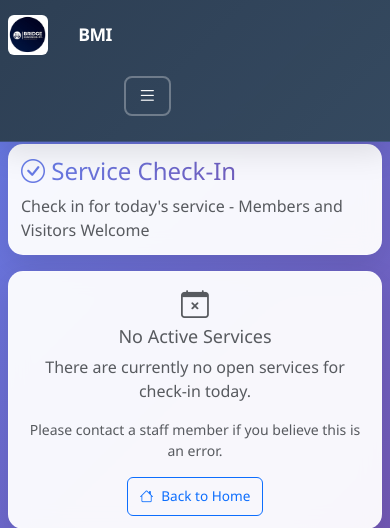
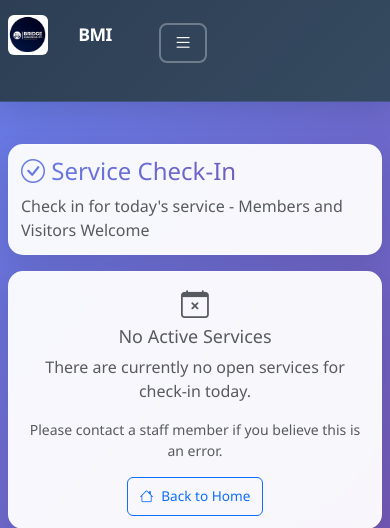
Before and after one commit to EricBaidoo/Attendance_System, a PHP site: page /pages/checkin/index.php in a window 390 px wide. Shown: the top 528 px of the page. Run offline with PHP 8.4, Linux system fonts and the light colour scheme; data comes from the database, SQL or seed files in the repository.

Commit message:
style: Enhance mobile navbar layout with improved column distribution and spacing

```diff
--- a/assets/css/header.css
+++ b/assets/css/header.css
@@ -121,16 +121,19 @@ body {
     border-radius: 0.5rem;
     padding: 0.5rem 0.75rem;
     transition: all 0.3s ease;
+    background: transparent;
 }
 
 .navbar-toggler:hover {
     border-color: rgba(255, 255, 255, 0.6);
     background: rgba(255, 255, 255, 0.1);
+    transform: scale(1.05);
 }
 
 .navbar-toggler:focus {
     box-shadow: 0 0 0 0.125rem rgba(102, 126, 234, 0.3);
     border-color: rgba(102, 126, 234, 0.5);
+    outline: none;
 }
 
 .navbar-toggler i {
--- a/includes/header.php
+++ b/includes/header.php
@@ -54,7 +54,7 @@ if ($levels_up == 0) {
         <div class="container-fluid">
             <div class="row w-100 align-items-center">
                 <!-- Brand Section -->
-                <div class="col-lg-4 col-md-6">
+                <div class="col-lg-4 col-md-6 col-4">
                     <a class="navbar-brand" href="<?php echo $relative_path; ?>index.php">
                         <img src="<?php echo $relative_path; ?>assets/css/image/bmi logo.png" alt="BMI Logo" style="height: 40px; width: auto; margin-right: 10px; border-radius: 6px;">
                         <span>BMI ATTENDANCE</span>
@@ -62,12 +62,15 @@ if ($levels_up == 0) {
                 </div>
 
                 <!-- Mobile Toggle -->
-                <div class="col-6 d-lg-none text-end">
+                <div class="col-4 d-lg-none text-center">
                     <button class="navbar-toggler" type="button" data-bs-toggle="collapse" data-bs-target="#navbarNav"
                             aria-controls="navbarNav" aria-expanded="false" aria-label="Toggle navigation">
                         <i class="bi bi-list"></i>
                     </button>
                 </div>
+
+                <!-- Spacer for mobile balance -->
+                <div class="col-4 d-lg-none"></div>
 
                 <!-- Navigation Section -->
                 <div class="col-lg-8 col-md-6">
```
